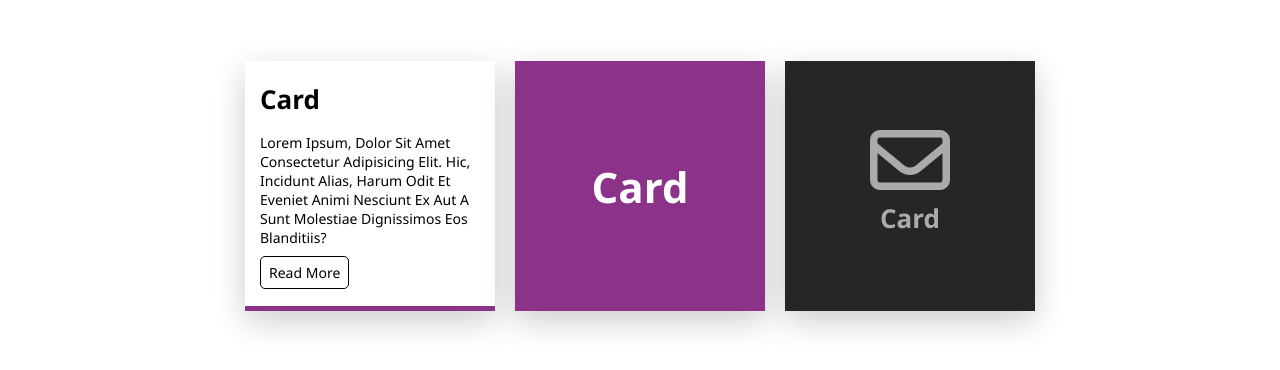
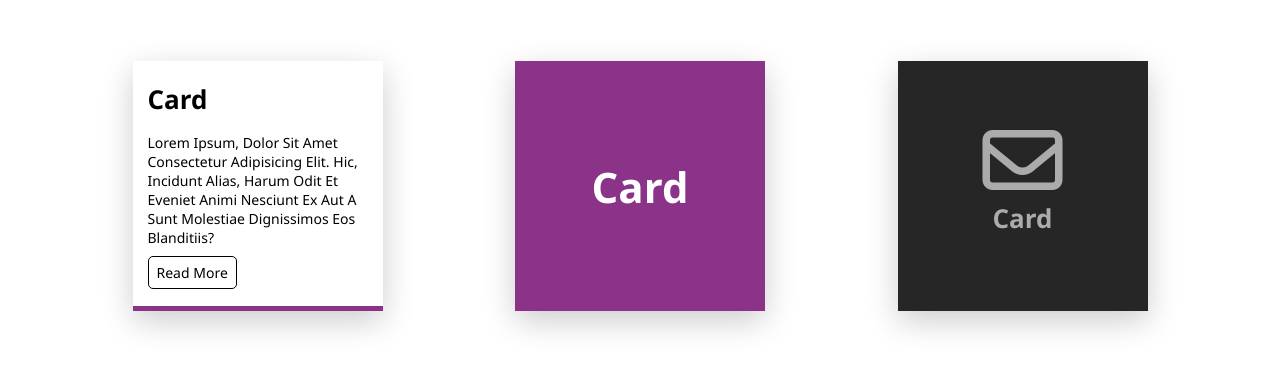
Before and after one commit to JoaoLucasAssis/CSS_Animation, a plain HTML site: page secao_7/index.html in a window 1280 px wide. Shown: the part 214-584 px from the top of the page. Drawn offline with Linux system fonts and the light colour scheme.

Commit message:
atualizando secao 7
Alterado alinhamento da tag body

```diff
--- a/secao_7/style.css
+++ b/secao_7/style.css
@@ -13,9 +13,8 @@ body {
     width: 100vw;
     height: 100vh;
     display: flex;
-    justify-content: center;
+    justify-content: space-evenly;
     align-items: center;
-    gap: 2rem;
 }
 
 h2,
```
